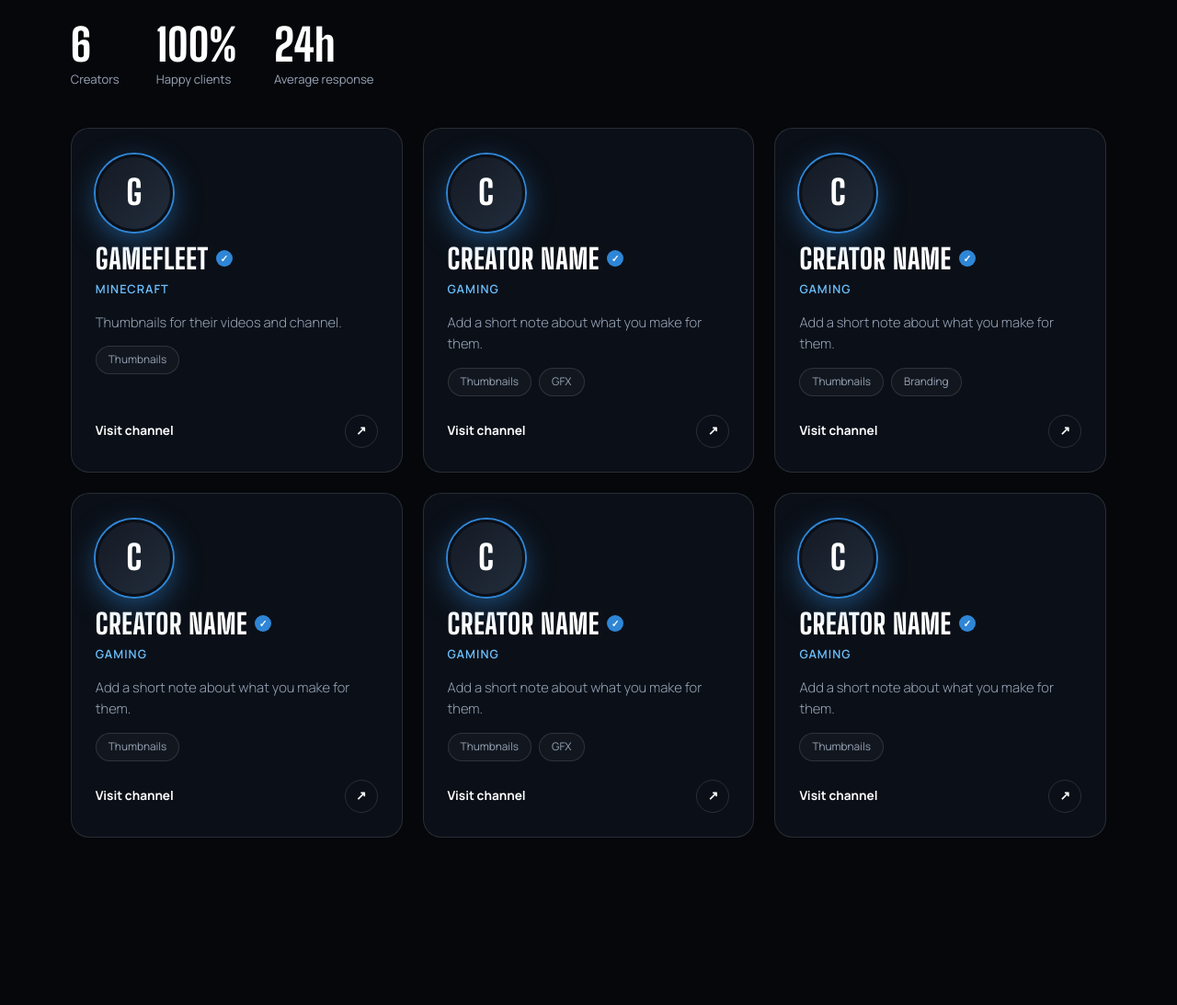
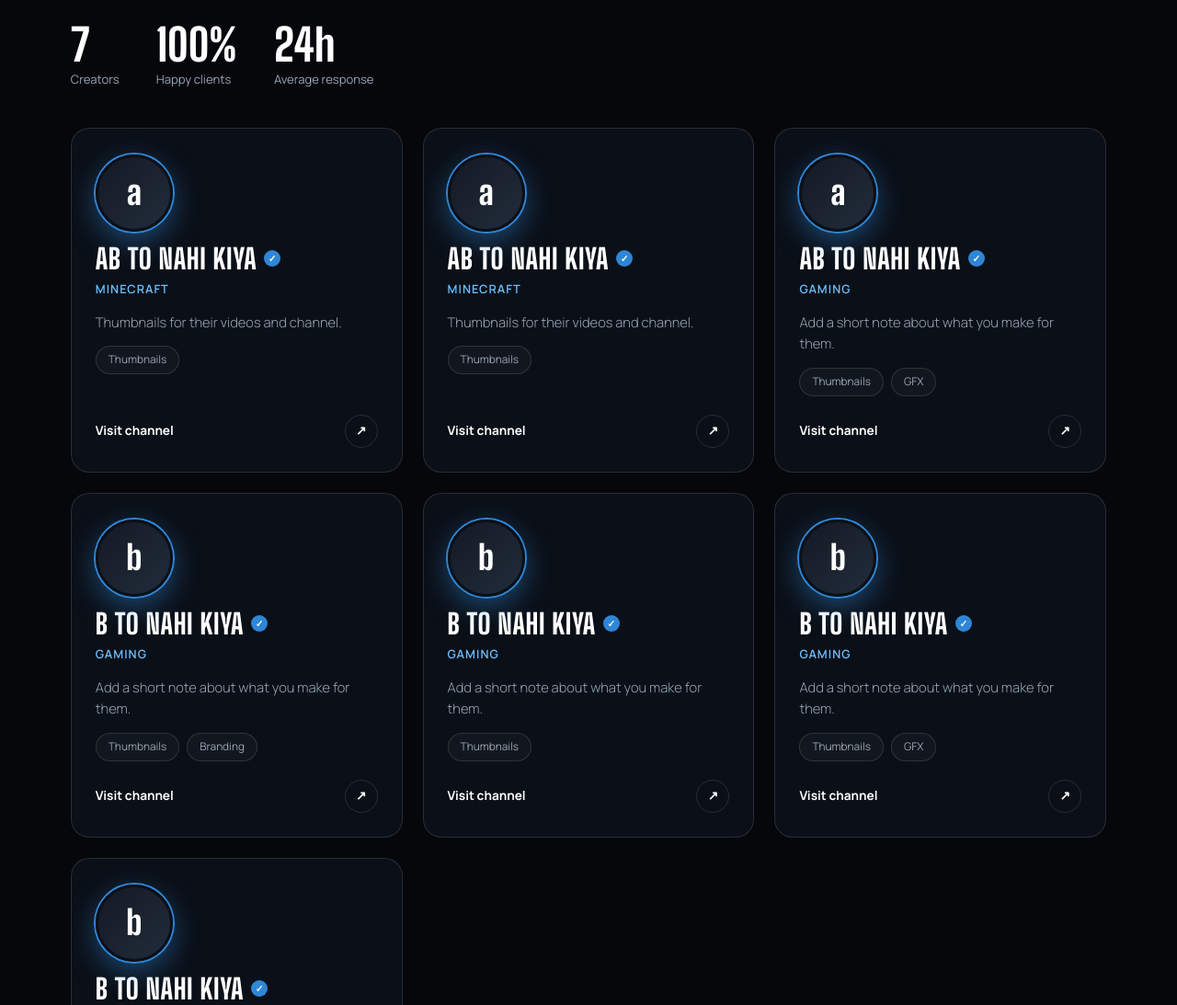
Before and after one commit to dozzgamer0001/DozzPortfolio, a plain HTML site: page index.html in a window 1280 px wide. Shown: the part 7100-8193 px from the top of the page at 92% size. Drawn offline with Linux system fonts and the light colour scheme.

Commit message:
Add files via upload

```diff
--- a/index.html
+++ b/index.html
@@ -348,12 +348,13 @@ $$('.rt img').forEach(im=>im.addEventListener('error',e=>e.target.parentElement.
 // ===== EDIT YOUR CREATORS HERE =====
 // name, niche, note, link, img (logo/profile picture), tags, thumbs + since (optional: leave '' to hide)
 const C=[
-  {name:'Gamefleet',niche:'Minecraft',note:'Thumbnails for their videos and channel.',link:'#',img:'image/creators/gamefleet.jpg',tags:['Thumbnails'],thumbs:'',since:''},
-  {name:'Creator Name',niche:'Gaming',note:'Add a short note about what you make for them.',link:'#',img:'image/creators/creator2.jpg',tags:['Thumbnails','GFX'],thumbs:'',since:''},
-  {name:'Creator Name',niche:'Gaming',note:'Add a short note about what you make for them.',link:'#',img:'image/creators/creator3.jpg',tags:['Thumbnails','Branding'],thumbs:'',since:''},
-  {name:'Creator Name',niche:'Gaming',note:'Add a short note about what you make for them.',link:'#',img:'image/creators/creator4.jpg',tags:['Thumbnails'],thumbs:'',since:''},
-  {name:'Creator Name',niche:'Gaming',note:'Add a short note about what you make for them.',link:'#',img:'image/creators/creator5.jpg',tags:['Thumbnails','GFX'],thumbs:'',since:''},
-  {name:'Creator Name',niche:'Gaming',note:'Add a short note about what you make for them.',link:'#',img:'image/creators/creator6.jpg',tags:['Thumbnails'],thumbs:'',since:''}
+  {name:'ab to nahi kiya',niche:'Minecraft',note:'Thumbnails for their videos and channel.',link:'#',img:'image/creators/gamefleet.jpg',tags:['Thumbnails'],thumbs:'',since:''},
+  {name:'ab to nahi kiya',niche:'Minecraft',note:'Thumbnails for their videos and channel.',link:'#',img:'image/creators/gamefleet.jpg',tags:['Thumbnails'],thumbs:'',since:''},
+  {name:'ab to nahi kiya',niche:'Gaming',note:'Add a short note about what you make for them.',link:'#',img:'image/creators/creator2.jpg',tags:['Thumbnails','GFX'],thumbs:'',since:''},
+  {name:'b to nahi kiya',niche:'Gaming',note:'Add a short note about what you make for them.',link:'#',img:'image/creators/creator3.jpg',tags:['Thumbnails','Branding'],thumbs:'',since:''},
+  {name:'b to nahi kiya',niche:'Gaming',note:'Add a short note about what you make for them.',link:'#',img:'image/creators/creator4.jpg',tags:['Thumbnails'],thumbs:'',since:''},
+  {name:'b to nahi kiya',niche:'Gaming',note:'Add a short note about what you make for them.',link:'#',img:'image/creators/creator5.jpg',tags:['Thumbnails','GFX'],thumbs:'',since:''},
+  {name:'b to nahi kiya',niche:'Gaming',note:'Add a short note about what you make for them.',link:'#',img:'image/creators/creator6.jpg',tags:['Thumbnails'],thumbs:'',since:''}
 ];
 const esc=t=>String(t).replace(/[&<>"]/g,c=>({'&':'&amp;','<':'&lt;','>':'&gt;','"':'&quot;'}[c]));
 $('#cgrid').innerHTML=C.map((c,i)=>{
```
